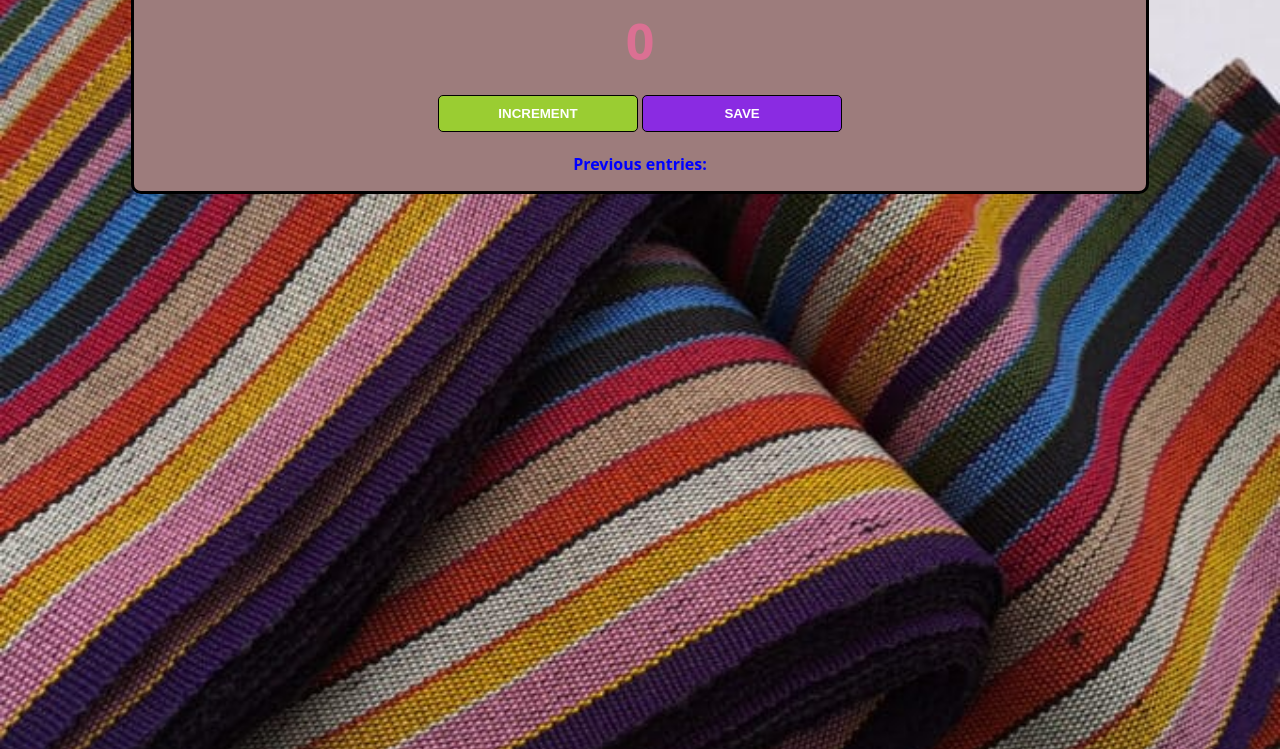
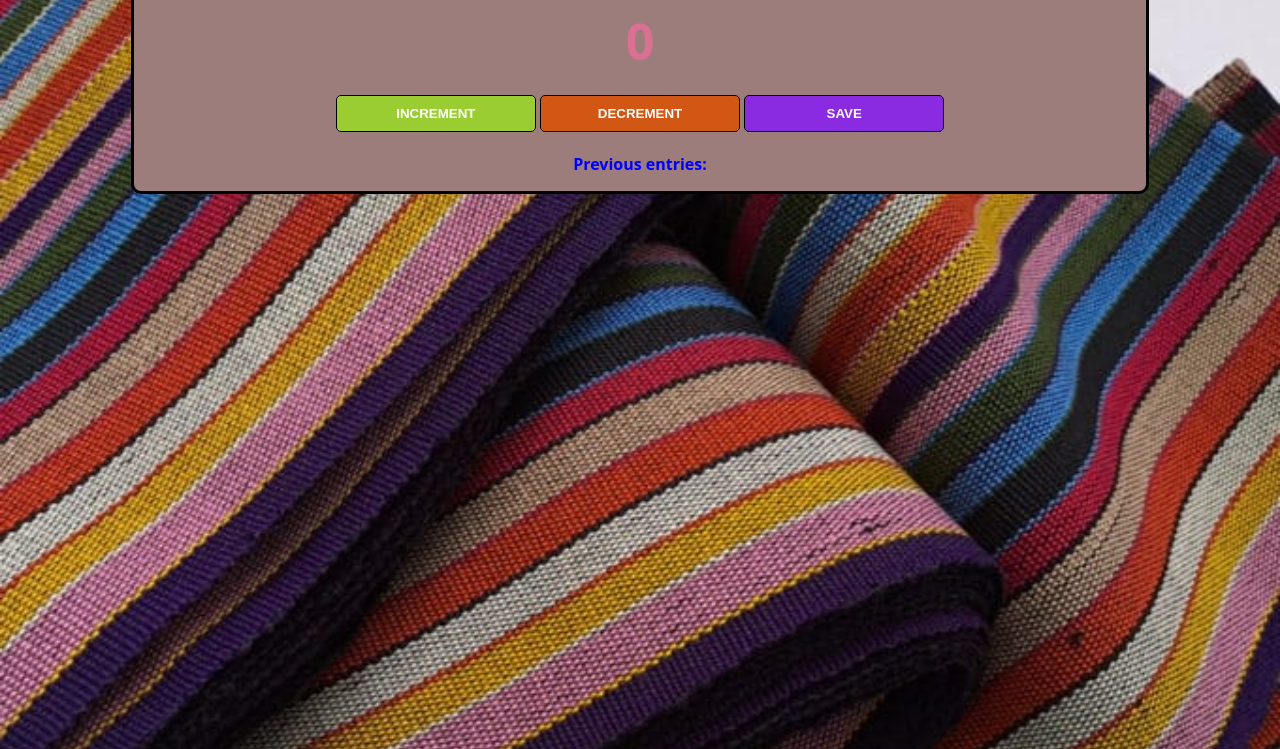
Before and after one commit to segun052/counter-app, a plain HTML site: page index.html in a window 1280 px wide. Shown: the part 67-816 px from the top of the page. Drawn offline with Linux system fonts and the light colour scheme.

Commit message:
decrement

```diff
--- a/index.css
+++ b/index.css
@@ -45,6 +45,10 @@ button {
     background: yellowgreen;
 }
 
+#decrement-btn {
+    background: rgb(211, 87, 20);
+}
+
 #save-btn {
     background: blueviolet;
 }
--- a/index.html
+++ b/index.html
@@ -7,6 +7,7 @@
             <h1>Cloth Counter</h1>
             <h2 id="count-el">0</h2>
             <button id="increment-btn" onclick="increment()">INCREMENT</button>
+            <button id="decrement-btn" onclick="decrement()">DECREMENT</button>
             <button id="save-btn" onclick="save()">SAVE</button>
             <p id="save-el">Previous entries: </p>
         </div>
--- a/index.js
+++ b/index.js
@@ -7,6 +7,17 @@ function increment() {
     countEl.textContent = count
 }
 
+function decrement(count) {
+    if (count > 0) {
+        count -= 1;
+
+    } else {
+        count = 0;
+    }
+
+    countEl.textContent = count
+}
+
 function save() {
     let countStr = count + " - "
     saveEl.textContent += countStr
```
